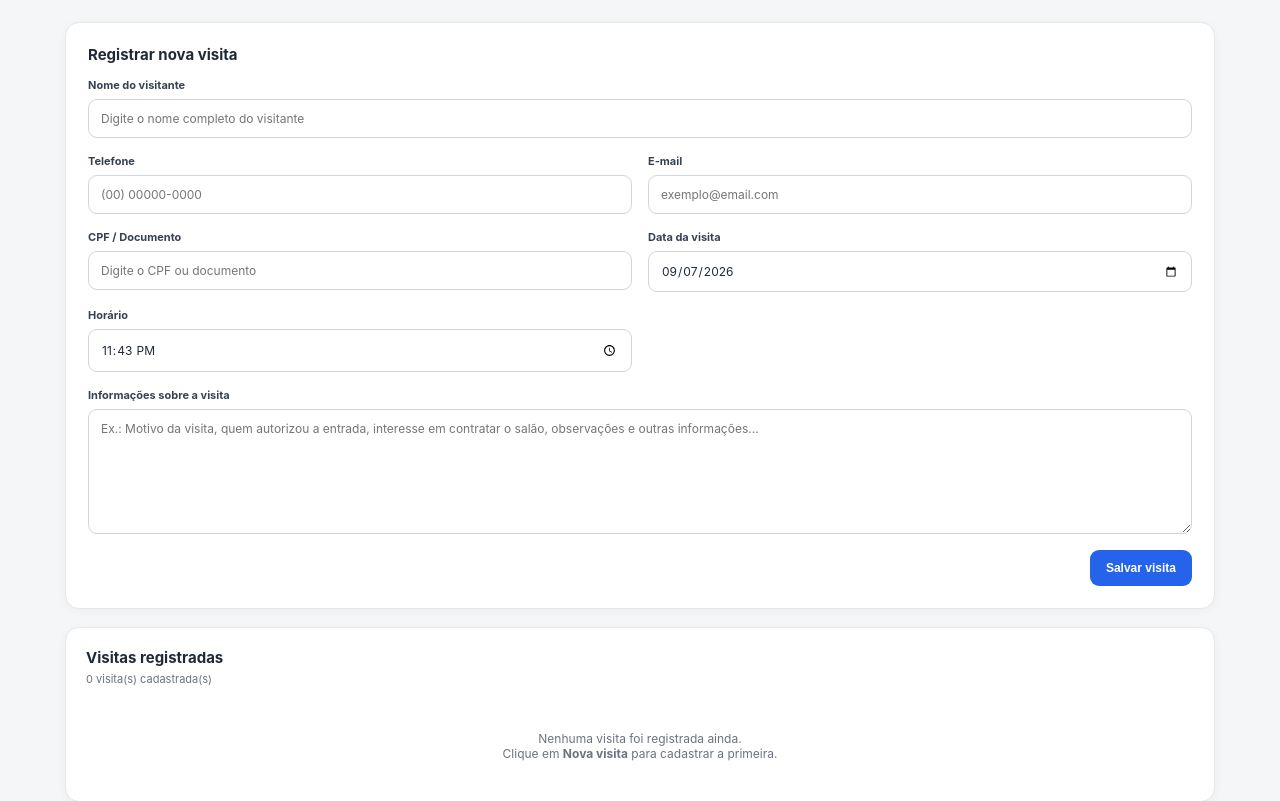
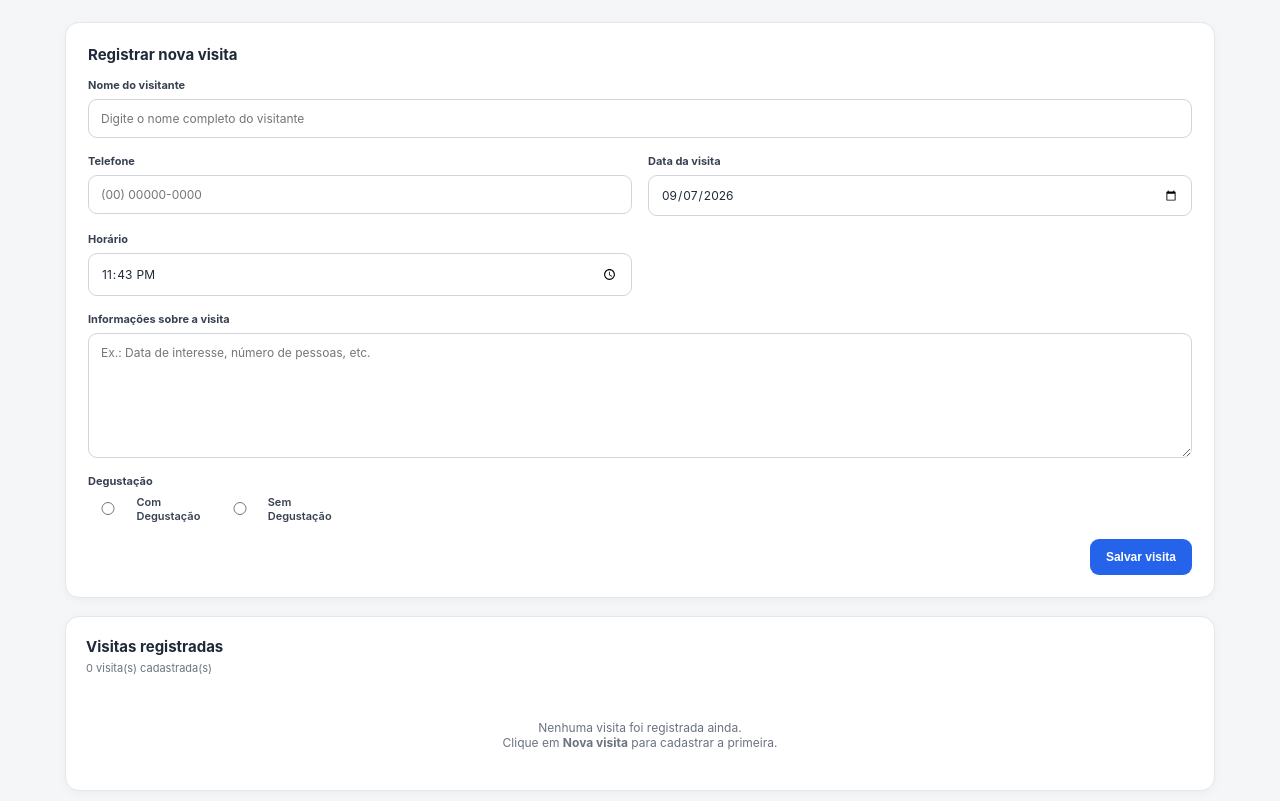
Before and after one commit to line-soft/espaco-zoo, a Flask app: page /visitas in a window 1280 px wide. Shown: the part 77-878 px from the top of the page. Run offline with Flask 3, Linux system fonts and the light colour scheme; a user stored in the database is signed in; data comes from the database, SQL or seed files in the repository.

Commit message:
Add files via upload

```diff
--- a/templates/visitas.html
+++ b/templates/visitas.html
@@ -380,40 +380,6 @@ td{
                      E-MAIL
                 ================================================== -->
 
-                <div class="field">
-
-                    <label for="email">
-                        E-mail
-                    </label>
-
-                    <input
-                        type="email"
-                        id="email"
-                        maxlength="150"
-                        value="{{ visita_edicao.email if visita_edicao else '' }}"
-                        placeholder="exemplo@email.com">
-
-                </div>
-
-
-                <!-- =================================================
-                     CPF / DOCUMENTO
-                ================================================== -->
-
-                <div class="field">
-
-                    <label for="cpf">
-                        CPF / Documento
-                    </label>
-
-                    <input
-                        type="text"
-                        id="cpf"
-                        maxlength="30"
-                        value="{{ visita_edicao.cpf if visita_edicao else '' }}"
-                        placeholder="Digite o CPF ou documento">
-
-                </div>
 
 
                 <!-- =================================================
@@ -470,11 +436,41 @@ td{
                         id="informacoes_visitante"
                         maxlength="5000"
                         required
-                        placeholder="Ex.: Motivo da visita, quem autorizou a entrada, interesse em contratar o salão, observações e outras informações...">{{ visita_edicao.informacoes_visitante if visita_edicao else '' }}</textarea>
+                        placeholder="Ex.: Data de interesse, número de pessoas, etc.">{{ visita_edicao.informacoes_visitante if visita_edicao else '' }}</textarea>
 
                 </div>
 
+<div class="field full">
 
+    <label>
+        Degustação
+    </label>
+
+    <div style="display:flex; gap:20px; align-items:center;">
+
+        <label style="display:flex; align-items:center; gap:8px; font-weight:600; cursor:pointer;">
+            <input
+                type="radio"
+                name="degustacao"
+                value="Com Degustação"
+                {% if visita_edicao and visita_edicao.degustacao == 'Com Degustação' %}checked{% endif %}
+                required>
+            Com Degustação
+        </label>
+
+        <label style="display:flex; align-items:center; gap:8px; font-weight:600; cursor:pointer;">
+            <input
+                type="radio"
+                name="degustacao"
+                value="Sem Degustação"
+                {% if visita_edicao and visita_edicao.degustacao == 'Sem Degustação' %}checked{% endif %}
+                required>
+            Sem Degustação
+        </label>
+
+    </div>
+
+</div>
             </div>
 
 
@@ -565,17 +561,15 @@ td{
                         </th>
 
                         <th>
-                            CPF / Documento
-                        </th>
-
-                        <th>
                             Data
                         </th>
 
                         <th>
                             Horário
                         </th>
-
+<th>
+    Degustação
+</th>
                         <th>
                             Informações
                         </th>
@@ -630,18 +624,6 @@ td{
                             {% endif %}
 
 
-                            {% if visita.email %}
-
-                                <div
-                                    class="muted"
-                                    style="margin-top:4px">
-
-                                    {{ visita.email }}
-
-                                </div>
-
-                            {% endif %}
-
                         </td>
 
 
@@ -649,21 +631,7 @@ td{
                              CPF
                         ========================================== -->
 
-                        <td>
 
-                            {% if visita.cpf %}
-
-                                {{ visita.cpf }}
-
-                            {% else %}
-
-                                <span class="muted">
-                                    Não informado
-                                </span>
-
-                            {% endif %}
-
-                        </td>
 
 
                         <!-- =========================================
@@ -695,7 +663,29 @@ td{
                         <!-- =========================================
                              INFORMAÇÕES
                         ========================================== -->
+<td>
 
+    {% if visita.degustacao == 'Com Degustação' %}
+
+        <span class="badge">
+            Com Degustação
+        </span>
+
+    {% elif visita.degustacao == 'Sem Degustação' %}
+
+        <span class="badge">
+            Sem Degustação
+        </span>
+
+    {% else %}
+
+        <span class="muted">
+            Não informado
+        </span>
+
+    {% endif %}
+
+</td>
                         <td>
 
                             <div class="visitor-info">
@@ -931,18 +921,6 @@ document
                 .value
                 .trim(),
 
-            email:
-                document
-                .getElementById("email")
-                .value
-                .trim(),
-
-            cpf:
-                document
-                .getElementById("cpf")
-                .value
-                .trim(),
-
             data:
                 document
                 .getElementById("data")
@@ -957,7 +935,12 @@ document
                 document
                 .getElementById("informacoes_visitante")
                 .value
-                .trim()
+                .trim(),
+
+                degustacao:
+                document.querySelector(
+             'input[name="degustacao"]:checked'
+                 )?.value || ""
 
         };
 
@@ -1012,7 +995,16 @@ document
             return;
 
         }
+        if(!payload.degustacao){
 
+    mostrarAviso(
+        "Informe se a visita teve degustação.",
+        "error"
+    );
+
+    return;
+
+}
 
         /* ====================================================
            DEFINE A ROTA
```
